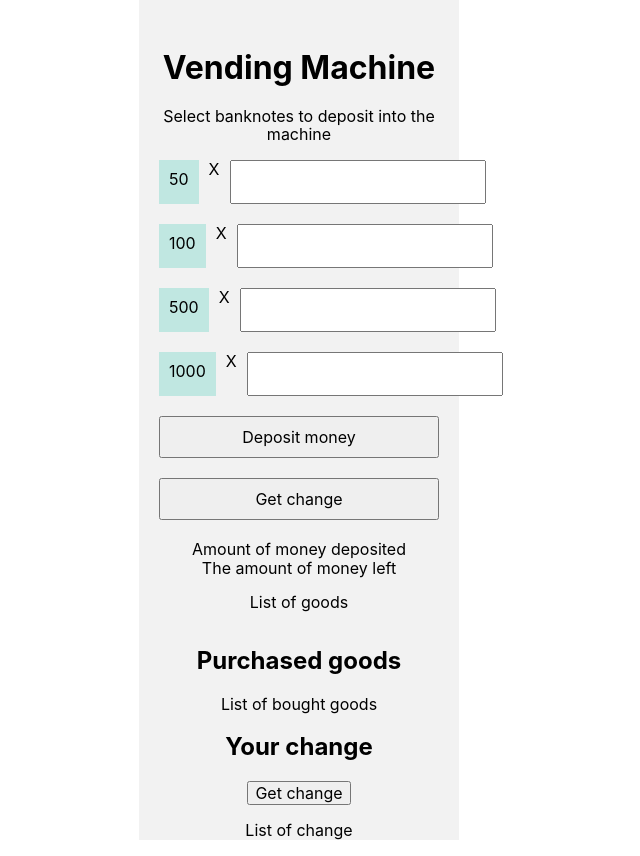
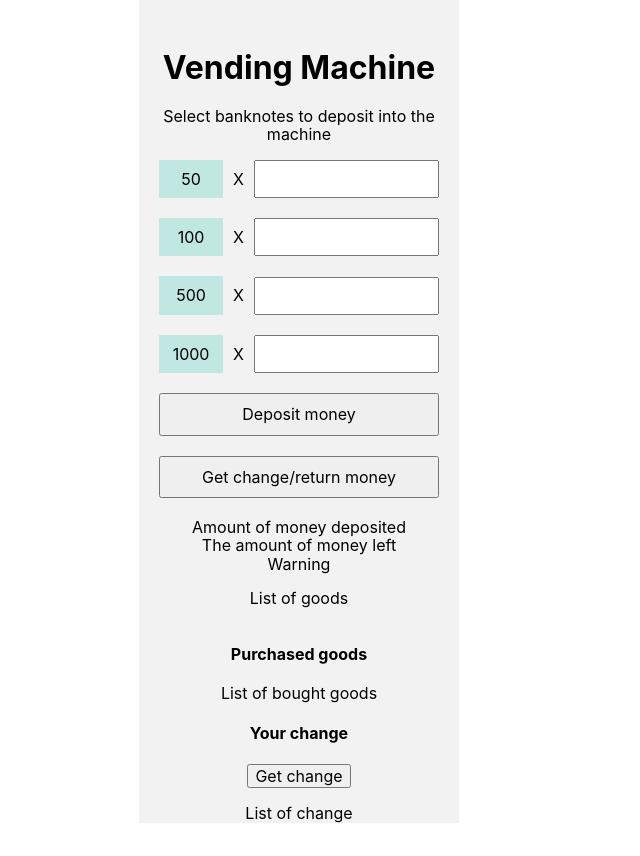
Before and after one commit to Andrew-Sparrow/renue-test, a React (Create React App) app: page / in a window 1280 px wide. Shown: the whole page, without its empty margins (341-981 px from the left). Built offline with nearby package versions, Linux system fonts and the light colour scheme.

Commit message:
deposit , purchased , money were extracterd to components

```diff
--- a/src/components/app/app.scss
+++ b/src/components/app/app.scss
@@ -28,37 +28,35 @@
   width: 280px;
 }
 
-.money {
-  &__button {
+.button {
     width: 100%;
     display: block;
     padding: 10px;
     margin-bottom: 20px;
-  }
-}
-
-.button {
-  display: block;
-  margin-left: auto;
-  margin-right: auto;
 }
 
 .banknote {
   display: flex;
   margin-bottom: 20px;
+  align-items: center;
 
   &__input {
+    width: 185px;
+    box-sizing: border-box;
     height: 38px;
+    padding: 10px;
   }
 
   span {
     margin-left: 10px;
     margin-right: 10px;
+
   }
 }
 
 .denomination {
   width: 70px;
+  box-sizing: border-box;
   padding: 10px;
   background-color: #c0e7e1;
 }
--- /dev/null
+++ b/src/components/deposit/deposit.jsx
@@ -0,0 +1,14 @@
+import React from 'react';
+
+export function Deposit(props) {
+  return (
+    <div className='deposit'>
+      <p className='deposit__info'>Amount of money deposited<span>{}</span></p>
+      <p className='deposit__info'>The amount of money left<span>{}</span></p>
+      <p className='deposit__info deposit__info--warning'>Warning<span>{}</span></p>
+      <ul className='goods'>
+        List of goods
+      </ul>
+    </div>
+  );
+}
--- a/src/components/main/main.jsx
+++ b/src/components/main/main.jsx
@@ -1,6 +1,7 @@
 import React, { useState } from 'react';
-import { acceptedBanknotes } from '../../util/const.ts';
-import { Banknote } from '../banknote/banknote';
+import { Money } from '../money/money.jsx';
+import { Deposit } from '../deposit/deposit.jsx';
+import { Purchased } from '../purchased/purchased.jsx';
 
 
 export function Main() {
@@ -9,37 +10,10 @@ export function Main() {
     <main className='main'>
       <h1 className='main__title'>Vending Machine</h1>
       <div className='wrapper'>
-        <div className='money'>
-          <p>Select banknotes to deposit into the machine</p>
-          <ul className='banknotes'>
-            {acceptedBanknotes.map((denomination) => <Banknote denomination={denomination} />)}
-          </ul>
-          <button className='money__button'>Deposit money</button>
-          <button className='money__button'>Get change</button>
-        </div>
-        <div className='deposit'>
-          <p>Amount of money deposited<span>{}</span></p>
-          <p>The amount of money left<span>{}</span></p>
-          <ul>
-            List of goods
-          </ul>
-        </div>
+        <Money />
+        <Deposit />
       </div>
-      <div>
-        <div>
-          <h2>Purchased goods</h2>
-          <ul>
-            List of bought goods
-          </ul>
-        </div>
-        <div>
-          <h2>Your change</h2>
-          <button>Get change</button>
-          <ul>
-            List of change
-          </ul>
-        </div>
-      </div>
+      <Purchased />
     </main>
   );
 }
--- /dev/null
+++ b/src/components/money/money.jsx
@@ -0,0 +1,16 @@
+import React from 'react';
+import { acceptedBanknotes } from '../../util/const.ts';
+import { Banknote } from '../banknote/banknote';
+
+export function Money(props) {
+  return (
+    <div className='money'>
+      <p>Select banknotes to deposit into the machine</p>
+      <ul className='banknotes'>
+        {acceptedBanknotes.map((denomination) => <Banknote denomination={denomination} />)}
+      </ul>
+      <button className='button'>Deposit money</button>
+      <button className='button'>Get change/return money</button>
+    </div>
+  );
+}
--- /dev/null
+++ b/src/components/purchased/purchased.jsx
@@ -0,0 +1,21 @@
+import React from 'react';
+
+export function Purchased(props) {
+  return (
+    <div className='purchased'>
+      <div>
+        <h4>Purchased goods</h4>
+        <ul>
+          List of bought goods
+        </ul>
+      </div>
+      <div>
+        <h4>Your change</h4>
+        <button>Get change</button>
+        <ul>
+          List of change
+        </ul>
+      </div>
+    </div>
+  );
+}
```
